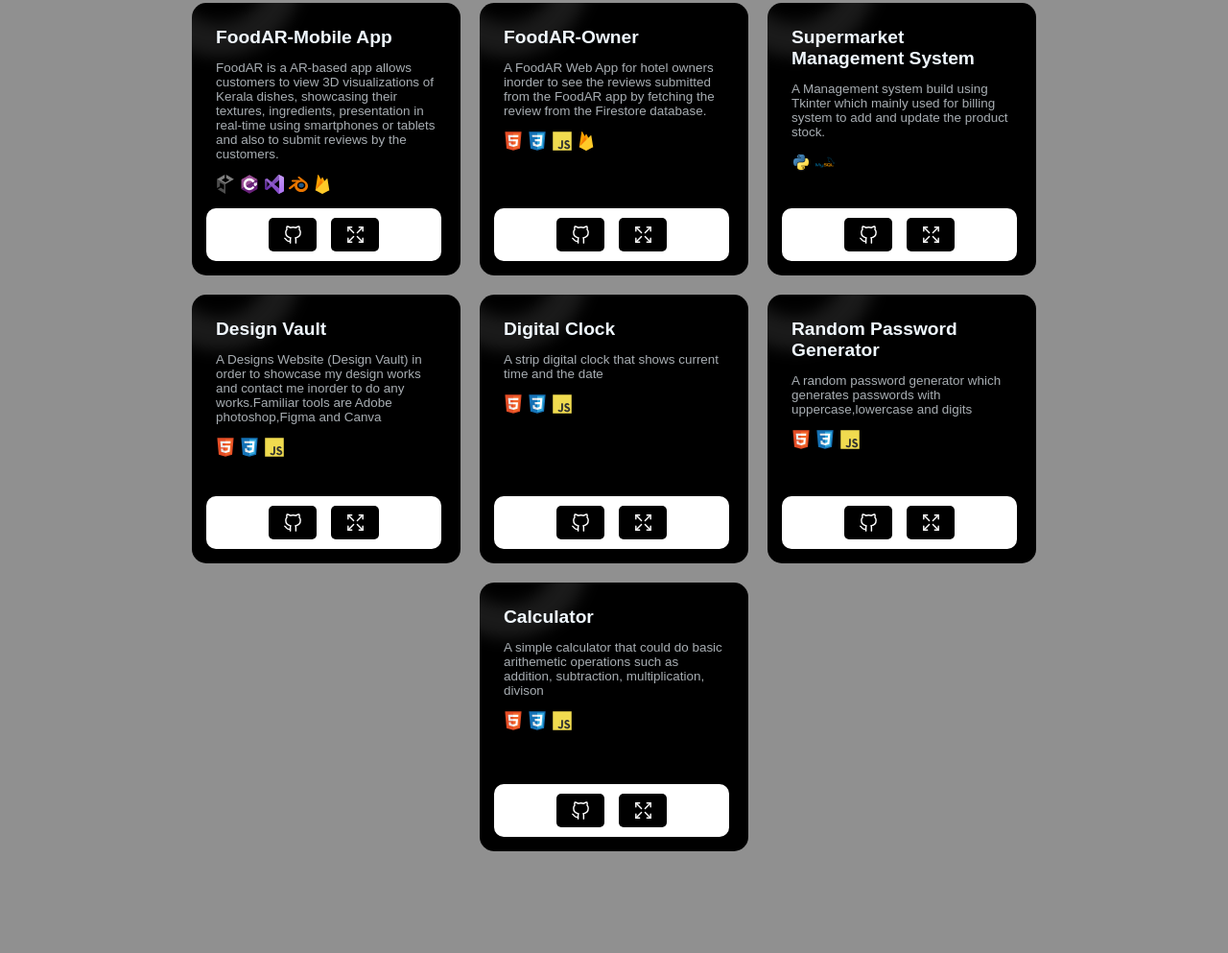
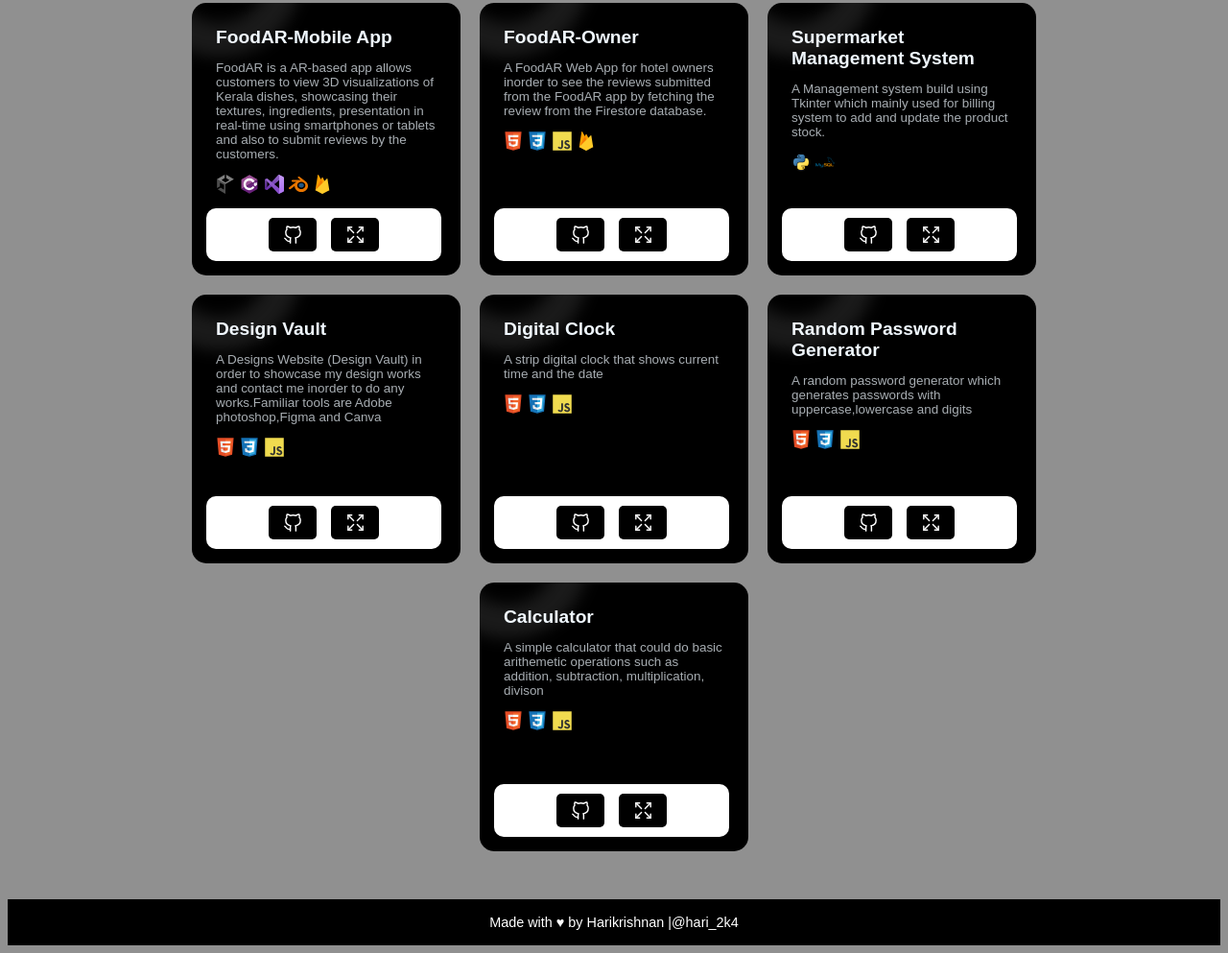
Before and after one commit to harikrishnan669/Projects, a website: page index.html in a window 1280 px wide. Shown: the part 207-1200 px from the top of the page at 96% size. Before the commit the page ends 1152 px from the top, so only its background shows below. Drawn offline with Linux system fonts and the light colour scheme.

Commit message:
Initial commit

```diff
--- a/index.html
+++ b/index.html
@@ -303,6 +303,9 @@
         </div>
     </div>
 </div>
+<footer>
+    <p>Made with &hearts; by Harikrishnan |@hari_2k4</p>
+</footer>
 <script src="script.js"></script>
 </body>
 </html>
--- a/style.css
+++ b/style.css
@@ -269,7 +269,21 @@ header {
     height: 20px;
     stroke: white;
 }
+footer {
+    background: #000000;
+    color: #fff;
+    text-align: center;
+    padding: 1rem 0;
+    position: relative;
+    bottom: 0;
+    width: 100%;
+    box-sizing: border-box;
+}
 
+footer p {
+    margin: 0;
+    font-size: 0.9rem;
+}
 /* Responsive Design */
 @media (max-width: 768px) {
     .heading {
@@ -303,7 +317,9 @@ header {
     .subtitle {
         font-size: 0.8em;
     }
-
+    footer {
+        padding: 1rem 10px;
+    }
     .iconsconatiner {
         gap: 10px;
     }
```
